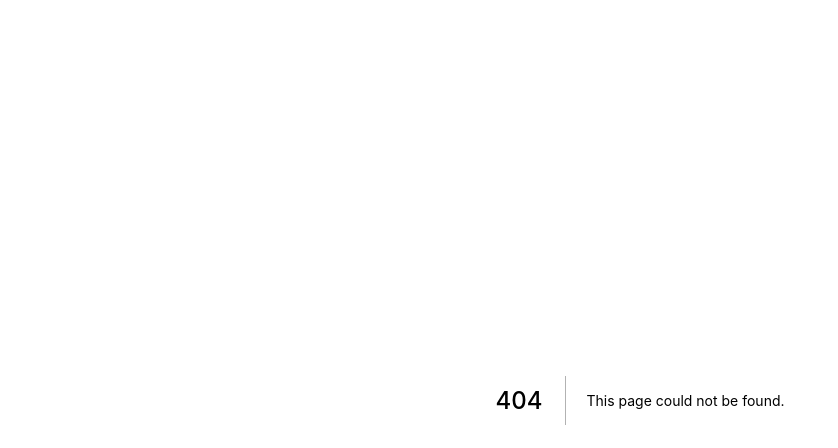
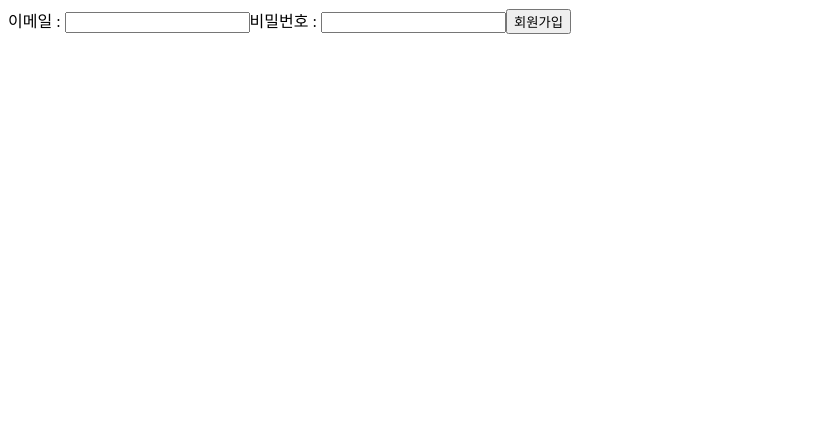
Before and after one commit to 5wintaek/Next-class, a Next.js app: page /signup-state in a window 1280 px wide. Before the commit this address had no page. Shown: the top 448 px of the page, without its empty margins (0-838 px from the left). Built offline with nearby package versions, Linux system fonts and the light colour scheme.

Commit message:
[Feat] State 기초 연습해보기, dummy data 생성

```diff
--- /dev/null
+++ b/db.json
@@ -0,0 +1,7 @@
+{
+  "todos": [
+    { "id": 1, "content": "HTML", "completed": false },
+    { "id": 2, "content": "CSS", "completed": true },
+    { "id": 3, "content": "Javascript", "completed": false }
+  ]
+}
--- /dev/null
+++ b/pages/signup-state/index.js
@@ -0,0 +1,33 @@
+import { useState } from 'react';
+
+export default function SignUpState() {
+  const [email, setEmail] = useState('');
+  const [password, setPassword] = useState('');
+  const [error, setError] = useState('아직 에러없음');
+
+  const onChangeEmail = (e) => {
+    console.log(e.target.value);
+    setEmail(e.target.value);
+  };
+  const onChangePassword = (e) => {
+    setPassword(e.target.value);
+  };
+  const onClickSignup = () => {
+    console.log(email);
+    console.log(password);
+    // 1. 검증
+    if (email.includes('@') === false) {
+      alert('이메일이 올바르지 않다');
+    } else {
+      alert('ㅊㅋ');
+    }
+  };
+
+  return (
+    <div>
+      이메일 : <input type="text" onChange={onChangeEmail} />
+      비밀번호 : <input type="password" onChange={onChangePassword} />
+      <button onClick={onClickSignup}>회원가입</button>
+    </div>
+  );
+}
```
Also changed, not shown: package.json (+5 -2 lines), 2 other files (tests, documents, lock files or other folders).
